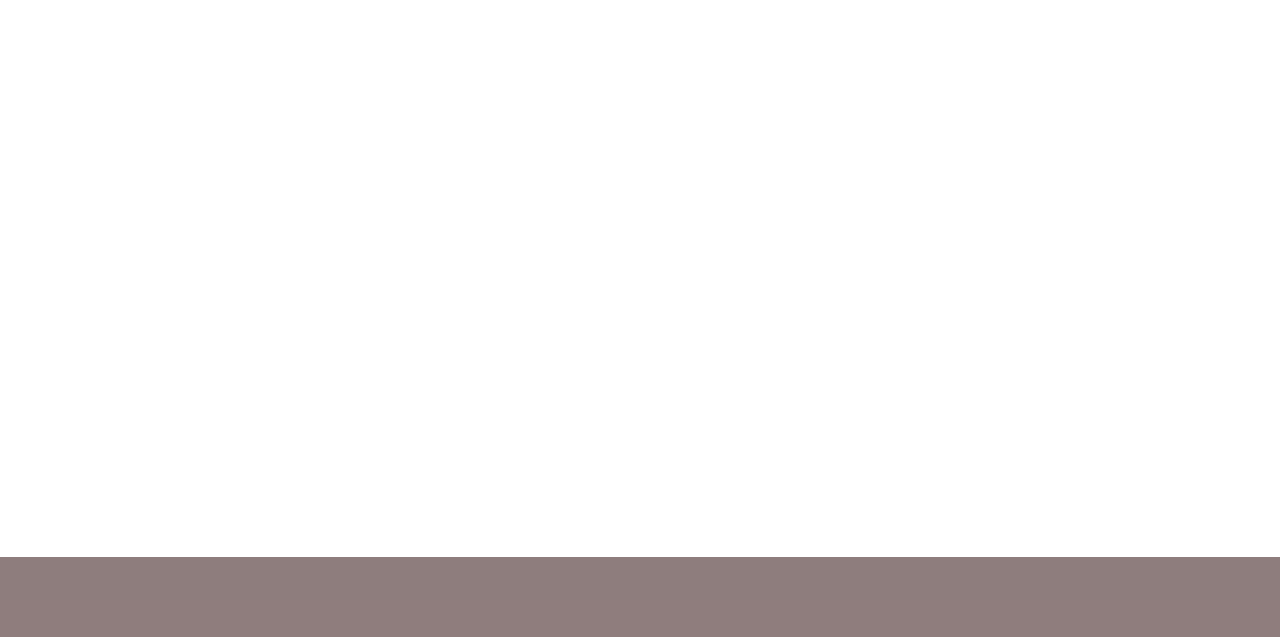
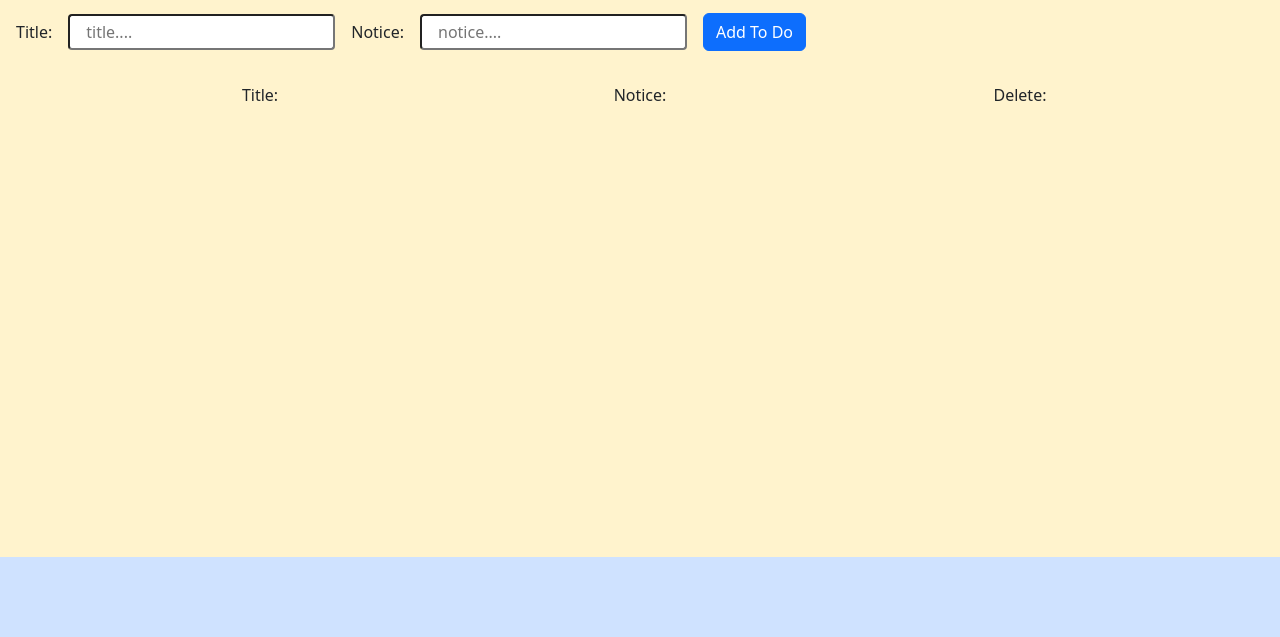
Before and after one commit to DavidLehnartz/To-Do-List, a plain HTML site: page index.html in a window 1280 px wide. Shown: the part 163-800 px from the top of the page. Drawn offline with nearby package versions, Linux system fonts and the light colour scheme.

Commit message:
added html, css

```diff
--- a/index.html
+++ b/index.html
@@ -16,17 +16,44 @@
         crossorigin="anonymous"></script>
 </head>
 
-<body>
-    <header>
+<body class="bg-warning-subtle">
+    <header class="bg-primary-subtle">
         <h2>To Do List</h2>
     </header>
     <main>
         <section class="content-wrapper">
             <h1>To Do:</h1>
+            <div>
+                <form action="">
+                    <div class="input-container">
+                        Title:
+                        <input placeholder="title...." type="text">
+                        Notice:
+                        <input placeholder="notice...." type="text">
+                        <button type="button" class="btn btn-primary">Add To Do</button>
+                    </div>
+                </form>
+            </div>
+            <div class="container text-center">
+                <div class="row">
+                    <div class="col">
+                        Title:
+                    </div>
+                    <div class="col">
+                        Notice:
+                    </div>
+                    <div class="col">
+                        Delete:
+                    </div>
+                </div>
+            </div>
+            </div>
         </section>
 
     </main>
-    <footer></footer>
+    <footer class="bg-primary-subtle">
+
+    </footer>
 </body>
 
 </html>
--- a/style.css
+++ b/style.css
@@ -14,12 +14,18 @@ main {
     display: flex;
     flex-direction: column;
     flex: 1;
+    margin: 16px;
 }
 
 
 h2 {
     color: whitesmoke;
     font-size: 32px;
+}
+
+
+.mg{
+    margin: 0px;
 }
 
 
@@ -36,6 +42,21 @@ header {
 .content-wrapper {}
 
 
+input {
+    padding: 4px 16px;
+    border-radius: 4px;
+}
+
+
+.input-container {
+    display: flex;
+    flex-direction: row;
+    align-items: center;
+    gap: 16px;
+    margin:32px 0px;
+}
+
+
 footer {
     width: 100%;
     height: 80px;
```
